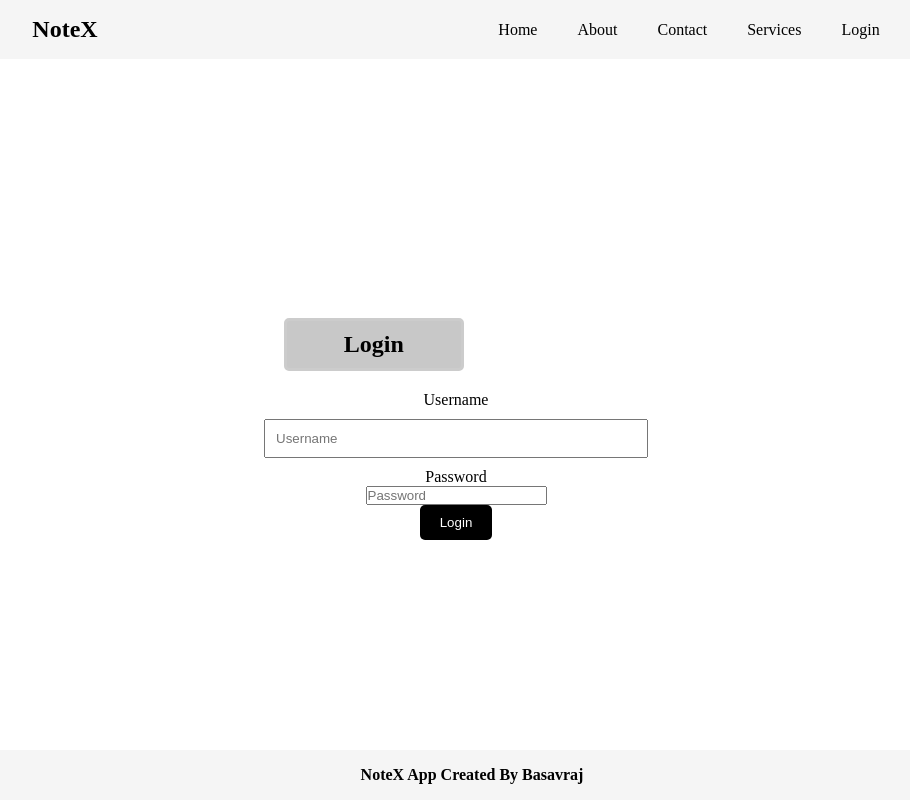
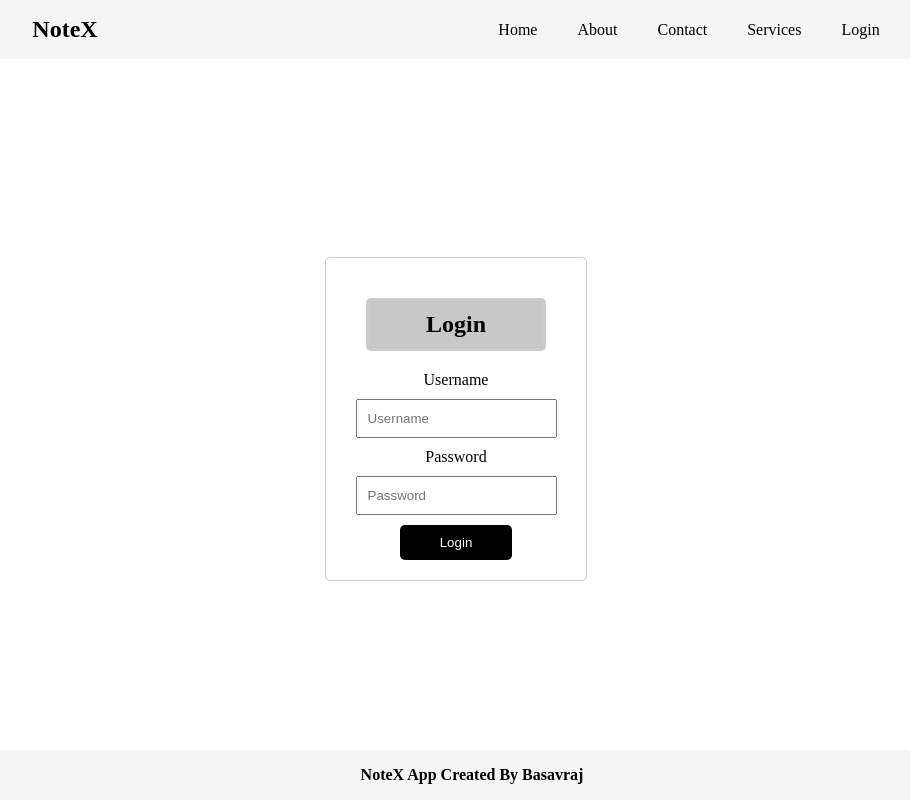
Before and after one commit to Basavrajcharate/Notes_app, a React (Vite) app in the folder Notes_app/: page /login in a window 1280 px wide. Shown: the whole page, without its empty margins (184-1094 px from the left). Built offline with nearby package versions, Linux system fonts and the light colour scheme.

Commit message:
Added Css in login page

```diff
--- a/Notes_app/components/login.css
+++ b/Notes_app/components/login.css
@@ -5,3 +5,37 @@
     justify-content: center;
     height: 90vh;
 }
+.login-form {
+    display: flex;
+    flex-direction: column;
+    align-items: center;
+    justify-content: center;
+    border: 1px solid #ccc;
+    padding: 20px;
+    border-radius: 5px;
+}
+.login-form:hover {
+    background-color: #f0f0f0;
+    box-shadow: red 0px 0px 10px;
+}
+
+.login-form h2 {
+    margin-bottom: 20px;
+}
+.login-form input {
+    width: 100%;
+    padding: 10px;
+    margin: 10px 0;
+    box-sizing: border-box;
+}
+
+.login-form button a {
+  /* background-color: #000000; */
+  text-decoration: none;
+  color: white;
+  padding: 10px 20px;
+}
+.login-form button a:hover {
+  background-color: #1cff1c;
+  color: black;
+}
--- a/Notes_app/components/login.jsx
+++ b/Notes_app/components/login.jsx
@@ -3,13 +3,17 @@ import './Login.css'
 import Footer from './Footer'
 
 const Login = () => {
+  const handleSubmit = (e) => {
+    e.preventDefault()
+  }
+
   return (
     <>
     <section>
     <div className="login-container">
       <div className="login-form">
         <h2>Login</h2>
-        <form>
+        <form onSubmit={handleSubmit}>
           <div>
             <label htmlFor="username">Username</label>
             <input type="text" name="username" id="username" placeholder='Username' />
@@ -18,7 +22,7 @@ const Login = () => {
             <label htmlFor="password">Password</label>
             <input type="password" name="password" id="password" placeholder='Password' />
           </div>
-          <button type="submit">Login</button>
+          <button type="submit"><a href="/">Login</a></button>
         </form>
       </div>
     </div>
```
